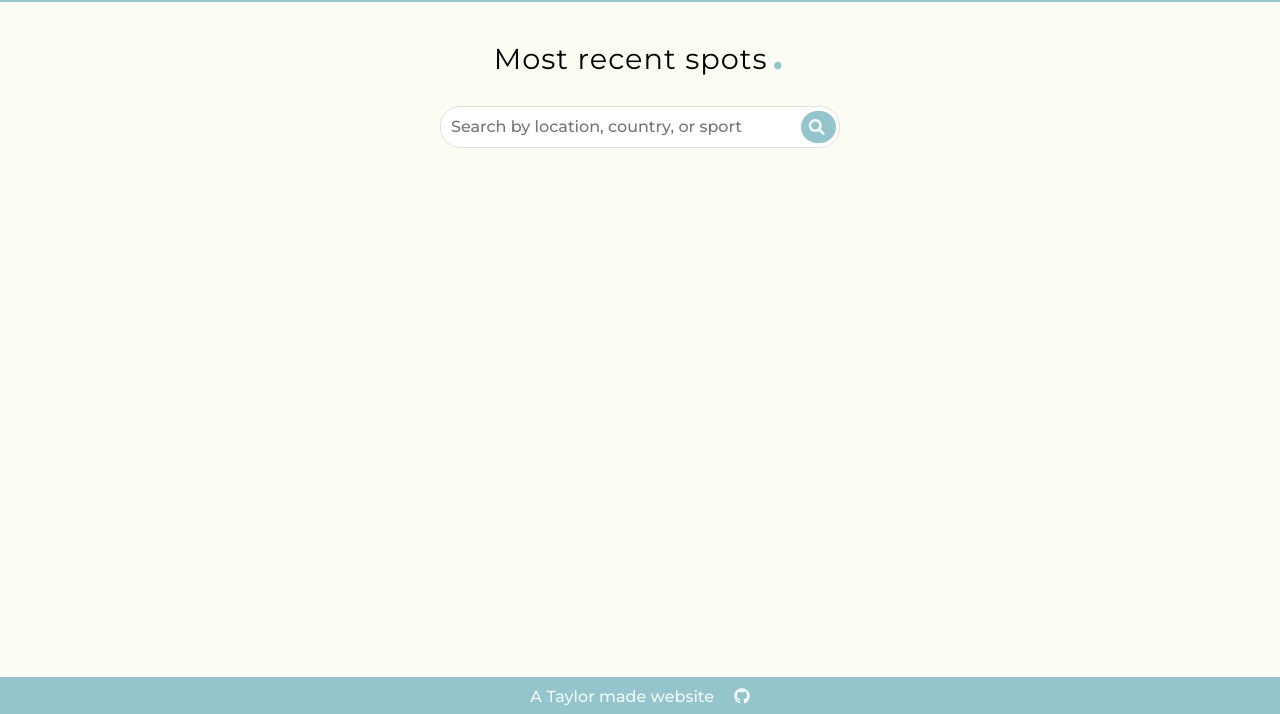
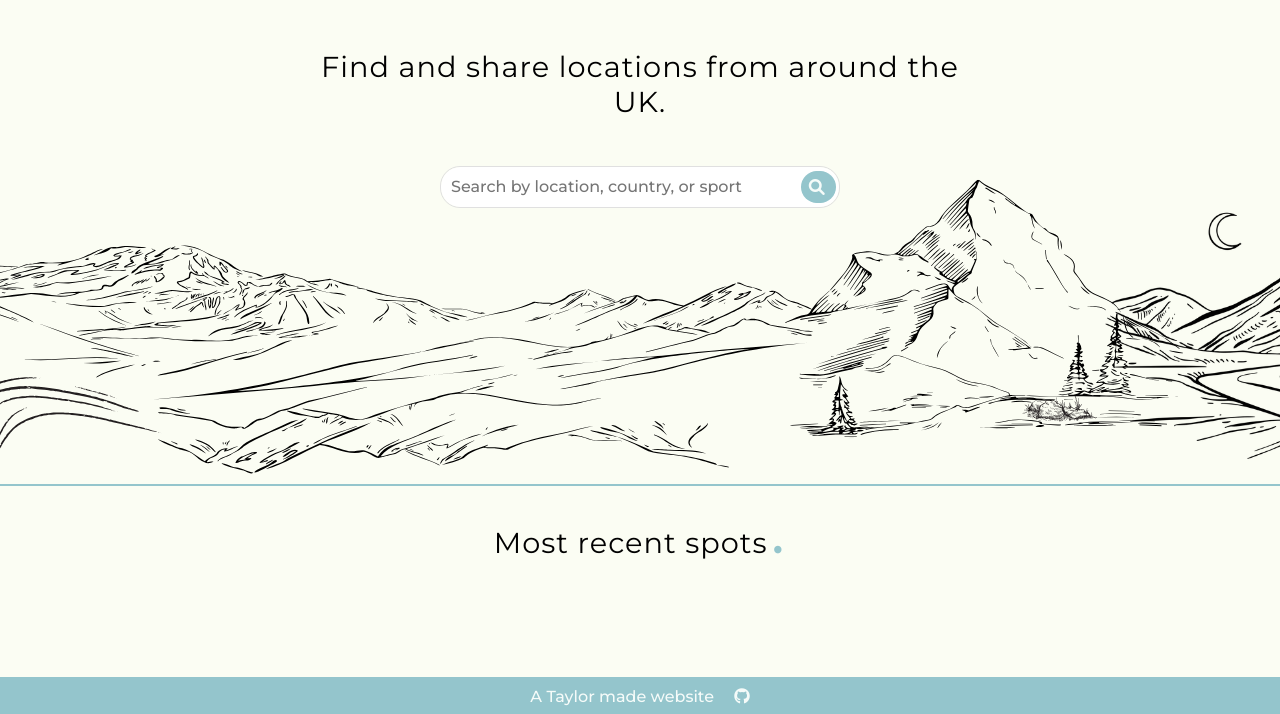
Before and after one commit to Taylor-Carr/Paddle-HERE, a Django app: page / in a window 1280 px wide. Shown: the part 86-800 px from the top of the page. Run offline with Django 4.2, Linux system fonts and the light colour scheme; the visitor is signed in with stand-in values (Sample User, id 1); data that the repository does not hold is empty.

Commit message:
Added custom art work image to home html.
Re structured home title and search input within new home container

```diff
--- a/blog/templates/home.html
+++ b/blog/templates/home.html
@@ -2,9 +2,13 @@
 {% load static %}
 {% block content %}
     <!-- Show posts for authenticated user only -->
+
     <div class="blog-container">
     {% if user.is_authenticated %}
-    <h1 class="blog-title">Most recent spots<span class="title-circle">.</span></h1>
+
+    <div class="home-image-container">
+        <img src="{% static '/images/homebackground.png'%}" class="home-background-image">
+        <h1 class="home-title">Find and share locations from around the UK.</h1>
     <!-- Search Bar -->
         <form class="d-flex w-100 search-form" method="get" action="{% url 'search' %}">
             <div class="search-input-group">
@@ -14,7 +18,9 @@
                 </button>
             </div>
         </form>
+    </div>
 
+    <h1 class="recents-title">Most recent spots<span class="title-circle">.</span></h1>
         {% for post in object_list %}
             <article class="blog-grid">
                 <div class="card">
--- a/static/css/style.css
+++ b/static/css/style.css
@@ -124,6 +124,11 @@ border-radius: 12px;
   border: none;
   box-shadow: none;
   width: 0%;
+  z-index: 10;
+  position: absolute;
+  top: 30%;
+  left: 50%;
+  transform: translateX(-50%);
 }
 
 .search-input-group {
@@ -183,12 +188,70 @@ border-radius: 12px;
   box-sizing: border-box;
 }
 
-
-
-/* Search results template */
 .search-results {
   list-style: none;
 }
+
+/* home title */
+
+.home-title {
+  position: absolute;
+  top: 10%;
+  left: 50%;
+  transform: translateX(-50%);
+  font-family: 'Montserrat', sans-serif;
+  font-weight: 400;
+  color: black;
+  font-size: 1.8em;
+  letter-spacing: 1px;
+  line-height: normal;
+  z-index: 10;
+}
+
+.title-circle {
+  margin-left: 3px;
+  display: flex;
+  align-items: center;
+  justify-content: center;
+  font-size: 2.4em;
+  color: #94C5CC;
+  display:inline;
+  z-index: 10;
+}
+
+/* home image */
+
+.home-image-container {
+  text-align: center;
+  position: relative;
+  width: 100%;
+  overflow: hidden;
+}
+
+.home-image {
+  max-width: 100%;
+  height: auto;
+  display: block;
+  width: 100%;
+  height: 100vh;
+  background-size: cover;
+  background-position: center;
+  background-repeat: no-repeat;
+}
+
+.recents-title {
+  text-align: center;
+  align-items: center;
+  justify-content: center;
+  font-family: 'Montserrat', sans-serif;
+  font-weight: 400;
+  color: black;
+  font-size: 1.8em;
+  letter-spacing: 1px;
+  line-height: normal;
+  z-index: 10;
+}
+
 /* Unauthorised user templates ie sign up sign in links */
 
 .unauth-titles {
@@ -213,18 +276,9 @@ border-radius: 12px;
   font-size: 1.8em;
   letter-spacing: 1px;
   border-top: 2px solid #94C5CC;
-  line-height: normal;
 }
 
-.title-circle {
-  margin-left: 3px;
-  display: flex;
-  align-items: center;
-  justify-content: center;
-  font-size: 2.4em;
-  color: #94C5CC;
-  display:inline;
-}
+
 /*blog post home and details page*/
 
 .blog-container {
@@ -655,7 +709,7 @@ footer {
     flex-wrap: wrap;
     justify-content: center;
     gap: 1.5rem;
-    background-color: #f9f9f9;
+    background-color: #FBFDF3;
   }
 
   .card {
@@ -682,7 +736,7 @@ footer {
     font-family: 'Montserrat', sans-serif;
     font-size: 2.6vw;
     font-weight: bold;
-    color: #7f7f7f;
+    color: #94C5CC;
     padding-left: 0rem;
   }
 
@@ -804,7 +858,7 @@ footer {
   font-family: 'Montserrat', sans-serif;
   font-size: 1.4vw;
   font-weight: bold;
-  color: #7f7f7f;
+  color: #94C5CC;
   padding-left: 0rem;
 }
 
```
Also changed, not shown: static/images/homebackground.png (added). Lines whose indentation alone changed are shown as unchanged.
